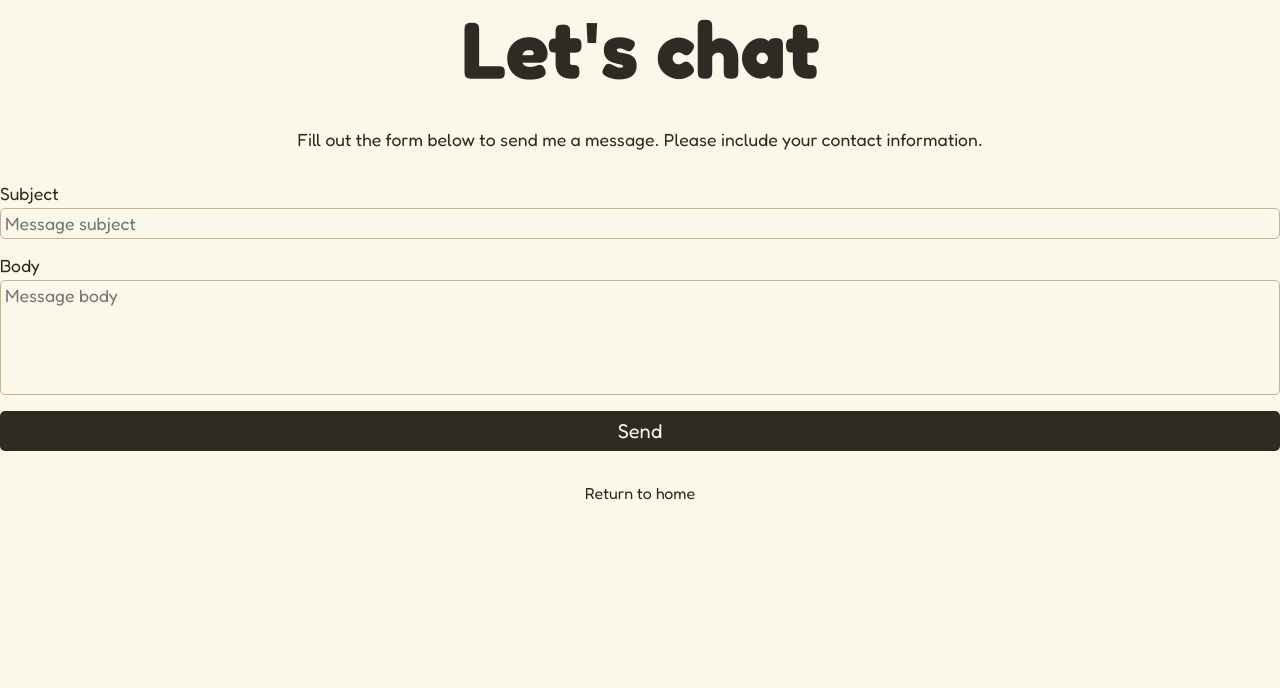
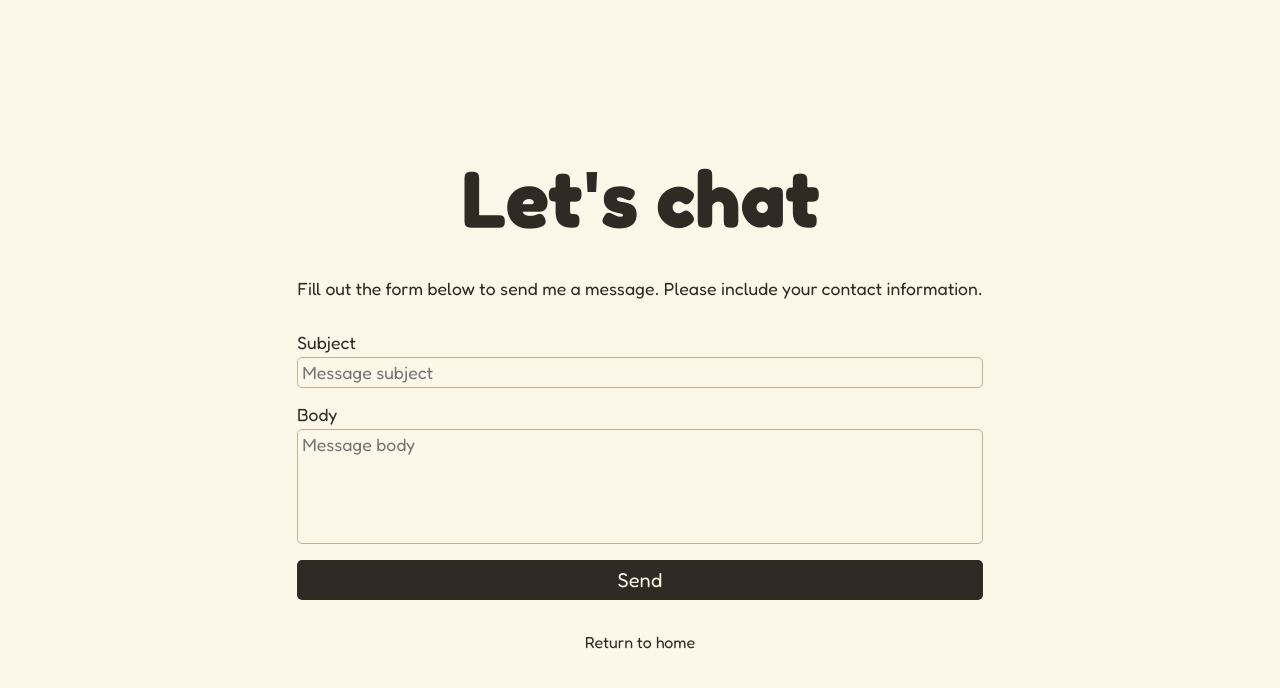
Before and after one commit to bradenzingler/portfolio, a React (Vite) app: page /contact in a window 1280 px wide. Shown: the top 688 px of the page. Built offline with nearby package versions, Linux system fonts and the light colour scheme.

Commit message:
Fix css layout issue

```diff
--- a/src/routes/Contact.tsx
+++ b/src/routes/Contact.tsx
@@ -2,7 +2,7 @@ import ContactForm from "../components/contact-form/ContactForm";
 
 export default function Contact() {
 	return (
-		<main className="main">
+		<main className="two-cols">
 			<div className="gap-lg col">
 				<h1>Let&apos;s chat</h1>
 				<p>Fill out the form below to send me a message. Please include your contact information.</p>
```
